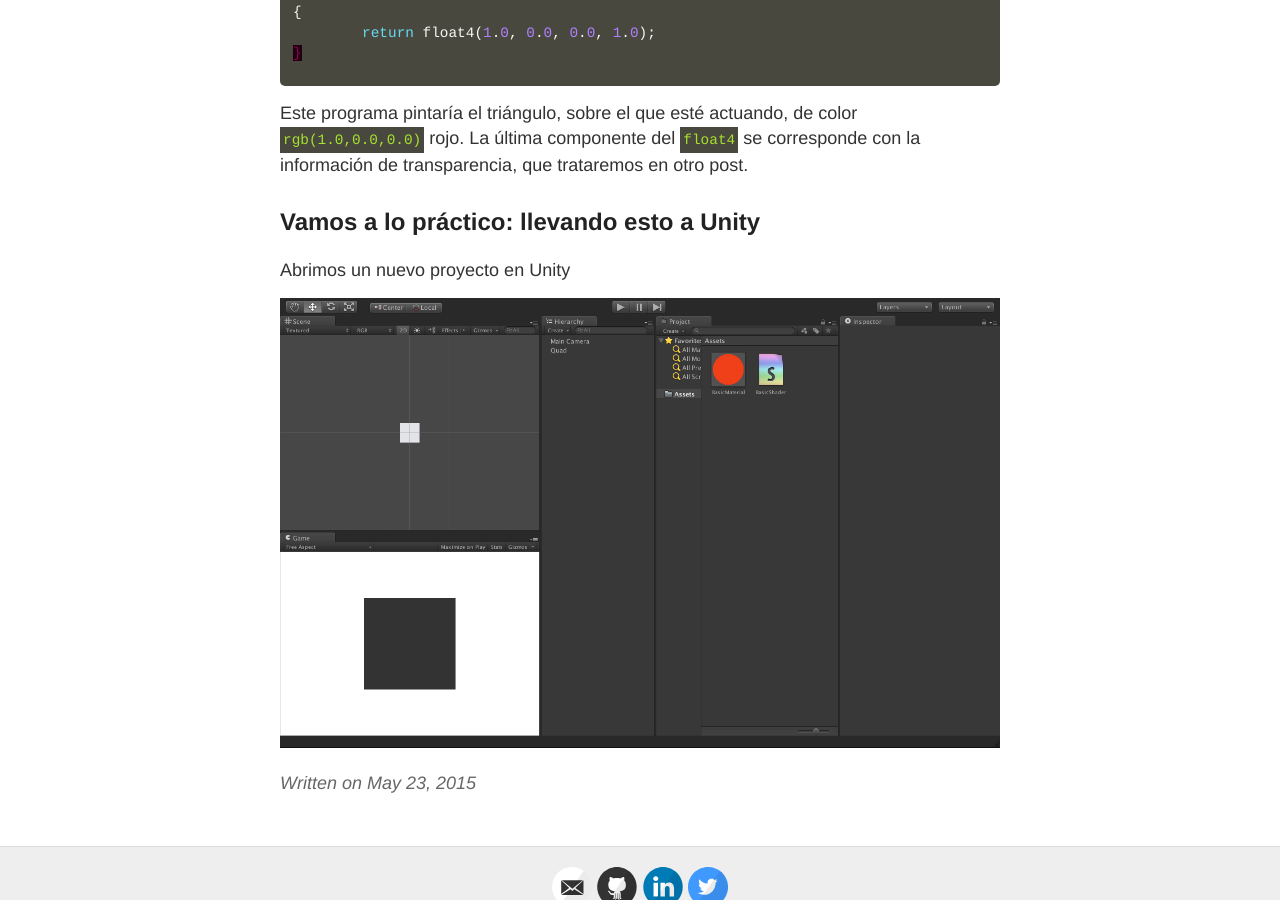
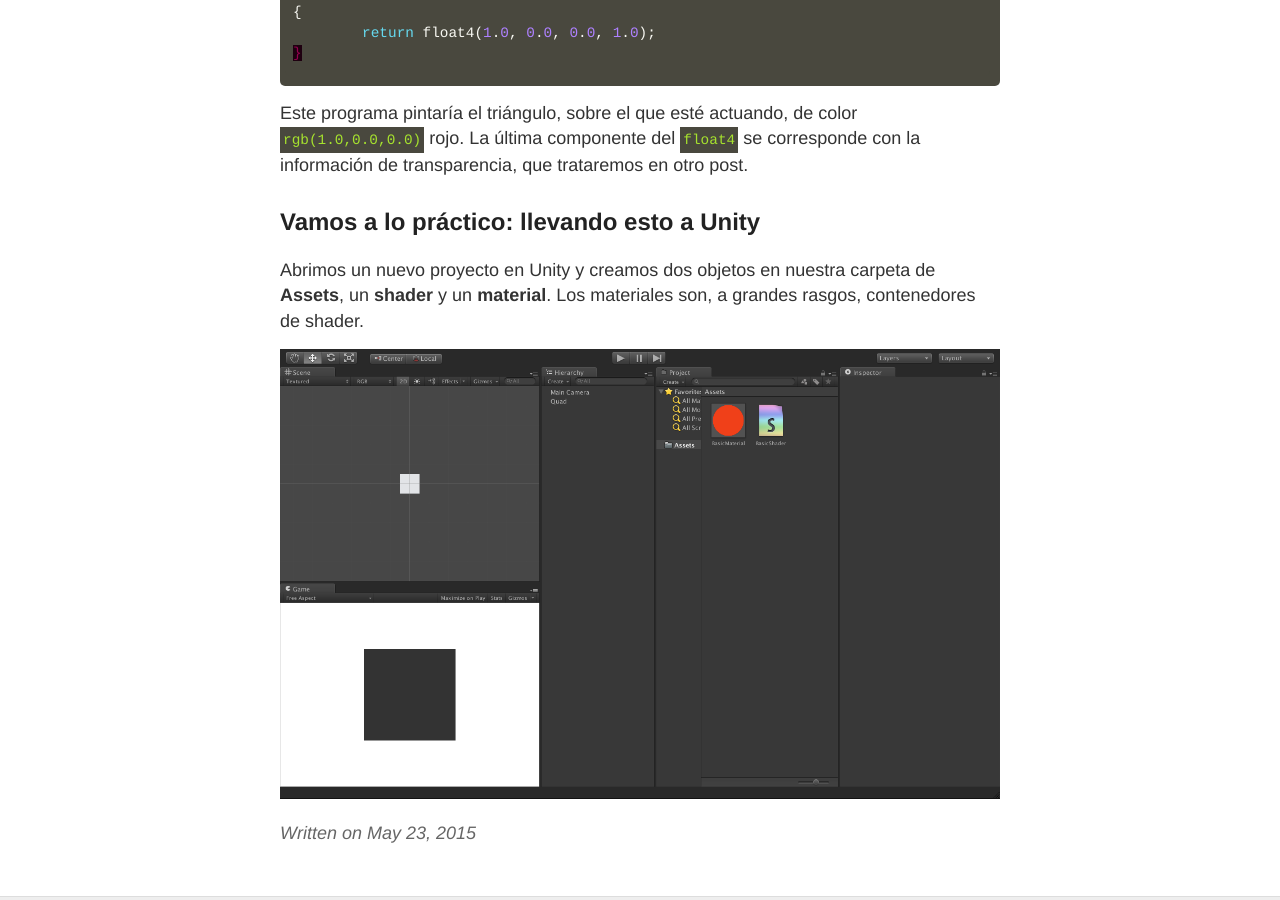
Before and after one commit to josemorval/UnityArchive, a Jekyll site: the page built from _posts/2015-05-23-pintandocuadro.md, in a window 1280 px wide and 900 px high, scrolled down 871 px. Built offline with Jekyll 4.4.1, drawn with Linux system fonts in a browser that asks for light colours; Markdown is read by kramdown in place of the engine named in the settings.

Commit message:
Updated 2015-05-23-pintandocuadro.md

```diff
--- a/_posts/2015-05-23-pintandocuadro.md
+++ b/_posts/2015-05-23-pintandocuadro.md
@@ -38,6 +38,6 @@
 
 ##Vamos a lo práctico: llevando esto a Unity
 
-Abrimos un nuevo proyecto en Unity
+Abrimos un nuevo proyecto en Unity y creamos dos objetos en nuestra carpeta de **Assets**, un **shader** y un **material**. Los materiales son, a grandes rasgos, contenedores de shader.
 
 ![_config.yml]({{ site.baseurl }}/images/basic01.png)
```
